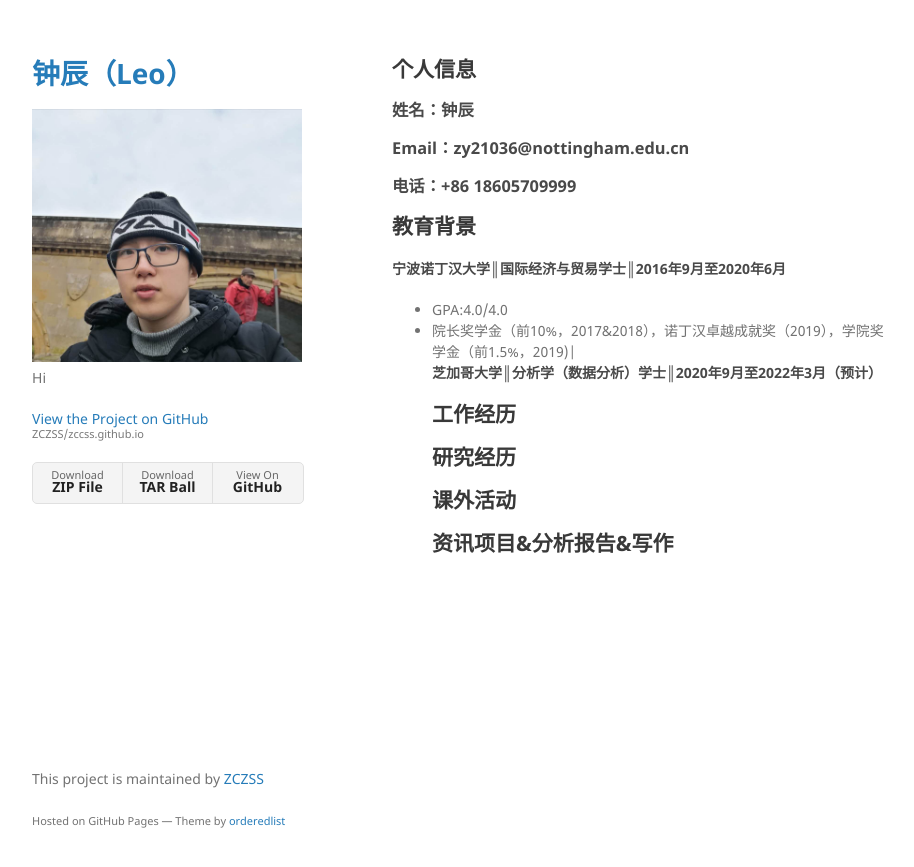
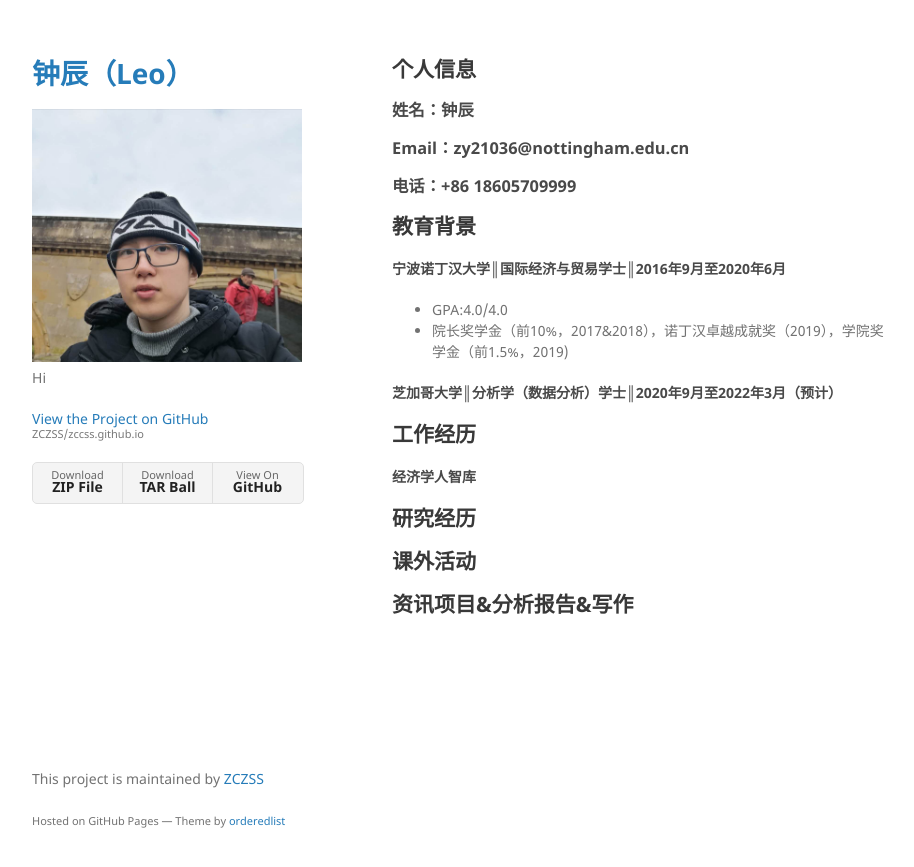
Before and after one commit to ZCZSS/zccss.github.io, a Jekyll site: the page built from index.md, in a window 1280 px wide. Shown: the top 867 px of the page, without its empty margins (178-1092 px from the left). Built offline with Jekyll 4.4.1, drawn with Linux system fonts in a browser that asks for light colours; our own code applies the rules of GitHub Pages for plain Markdown files.

Commit message:
Update index.md

```diff
--- a/index.md
+++ b/index.md
@@ -5,9 +5,13 @@
 ## 教育背景
 #### 宁波诺丁汉大学║国际经济与贸易学士║2016年9月至2020年6月
 * GPA:4.0/4.0
-* 院长奖学金（前10%，2017&2018），诺丁汉卓越成就奖（2019），学院奖学金（前1.5%，2019)|
+* 院长奖学金（前10%，2017&2018），诺丁汉卓越成就奖（2019），学院奖学金（前1.5%，2019)
+
 #### 芝加哥大学║分析学（数据分析）学士║2020年9月至2022年3月（预计）
+
 ## 工作经历
+#### 经济学人智库
 ## 研究经历
+
 ## 课外活动
 ## 资讯项目&分析报告&写作
```
